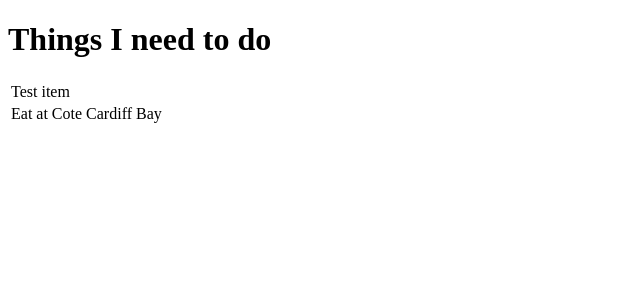
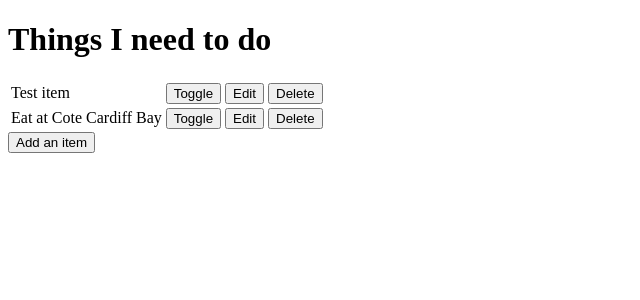
Before and after one commit to cshimvin/django-hello-ci, a Django app: page / in a window 1280 px wide. Shown: the top 300 px of the page, without its empty margins (0-640 px from the left). Run offline with Django 3.2, Linux system fonts and the light colour scheme; data comes from the database, SQL or seed files in the repository; both versions use the stored data as it was after the commit.

Commit message:
Add edit and delete functionality

```diff
--- a/django_todo/urls.py
+++ b/django_todo/urls.py
@@ -15,10 +15,13 @@ Including another URLconf
 """
 from django.contrib import admin
 from django.urls import path
-from todo.views import get_todo_list, add_item
+from todo import views
 
 urlpatterns = [
     path('admin/', admin.site.urls),
-    path('', get_todo_list, name="get_todo_list"),
-    path('add', add_item, name="add_item")
+    path('', views.get_todo_list, name="get_todo_list"),
+    path('add', views.add_item, name="add"),
+    path('edit/<item_id>', views.edit_item, name="edit"),
+    path('toggle/<item_id>', views.toggle_item, name="toggle"),
+    path('delete/<item_id>', views.delete_item, name="delete")
 ]
--- a/todo/templates/todo/todo_list.html
+++ b/todo/templates/todo/todo_list.html
@@ -15,10 +15,28 @@
                 {% else %}
                     <td>{{ item.name }}</td>
                 {% endif %}
+                <td>
+                    <a href="/toggle/{{ item.id }}">
+                        <button>Toggle</button>
+                    </a>
+                </td>
+                <td>
+                    <a href="/edit/{{ item.id }}">
+                        <button>Edit</button>
+                    </a>
+                </td>
+                <td>
+                    <a href="/delete/{{ item.id }}">
+                        <button>Delete</button>
+                    </a>
+                </td>
             </tr>
             {% empty %}
             <tr><td>You have nothing to do.</td></tr>
         {% endfor %}
     </table>
+    <a href="add">
+        <button>Add an item</button>
+    </a>
 </body>
 </html>
--- a/todo/views.py
+++ b/todo/views.py
@@ -1,4 +1,4 @@
-from django.shortcuts import render, redirect
+from django.shortcuts import render, redirect, get_object_or_404
 from .models import Item
 from .forms import ItemForm
 
@@ -24,3 +24,31 @@ def add_item(request):
         'form': form
     }
     return render(request, "todo/add_item.html", context)
+
+
+def edit_item(request, item_id):
+    item = get_object_or_404(Item, id=item_id)
+    if request.method == "POST":
+        form = ItemForm(request.POST, instance=item)
+        if form.is_valid():
+            form.save()
+        return redirect('get_todo_list')
+    # prefill the form with the item information from the database
+    form = ItemForm(instance=item)
+    context = {
+        'form': form
+    }
+    return render(request, "todo/edit_item.html", context)
+
+
+def toggle_item(request, item_id):
+    item = get_object_or_404(Item, id=item_id)
+    item.done = not item.done
+    item.save()
+    return redirect('get_todo_list')
+
+
+def delete_item(request, item_id):
+    item = get_object_or_404(Item, id=item_id)
+    item.delete()
+    return redirect('get_todo_list')
```
Also changed, not shown: todo/templates/todo/edit_item.html (added, +22 -0 lines), db.sqlite3.
